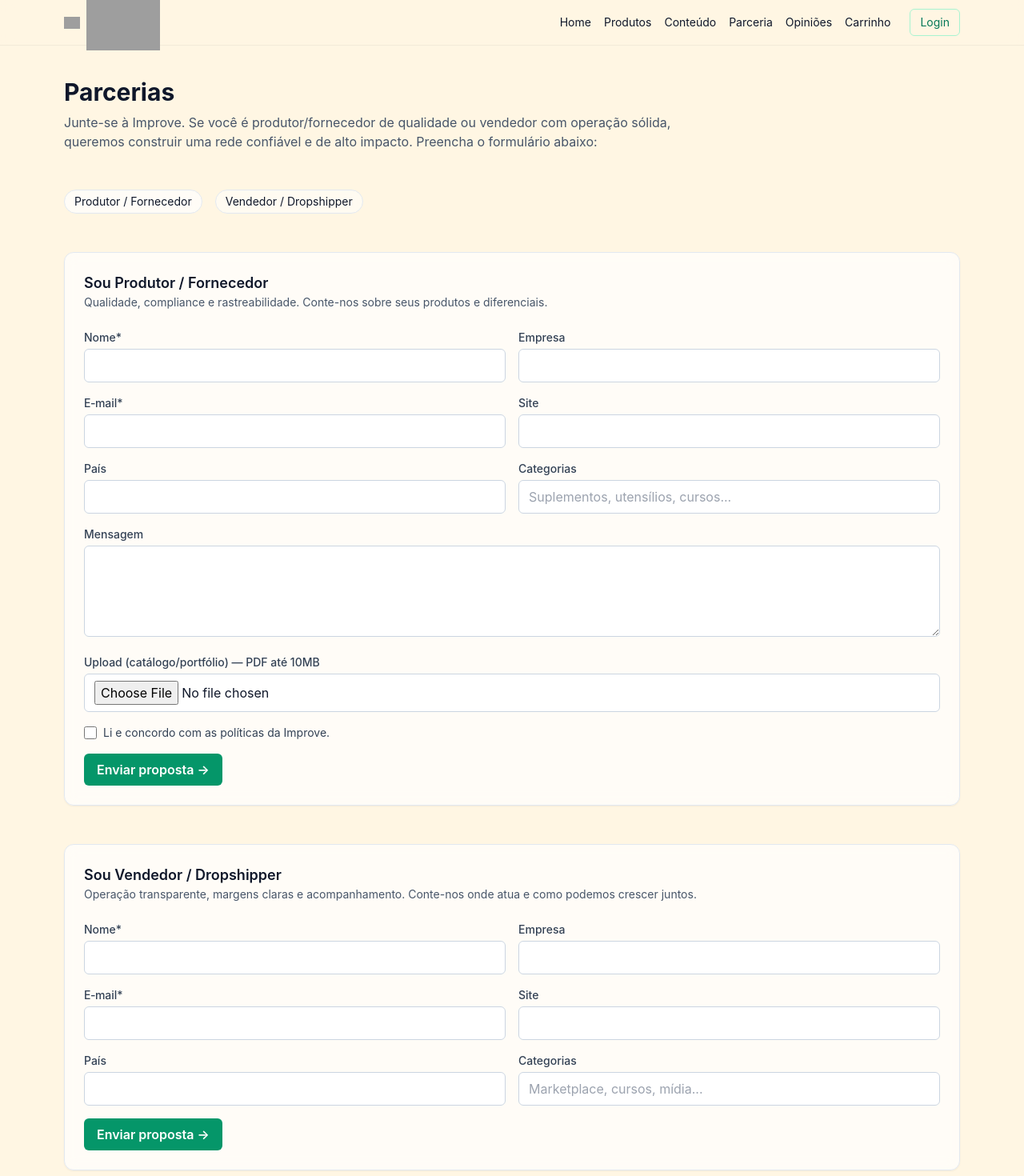
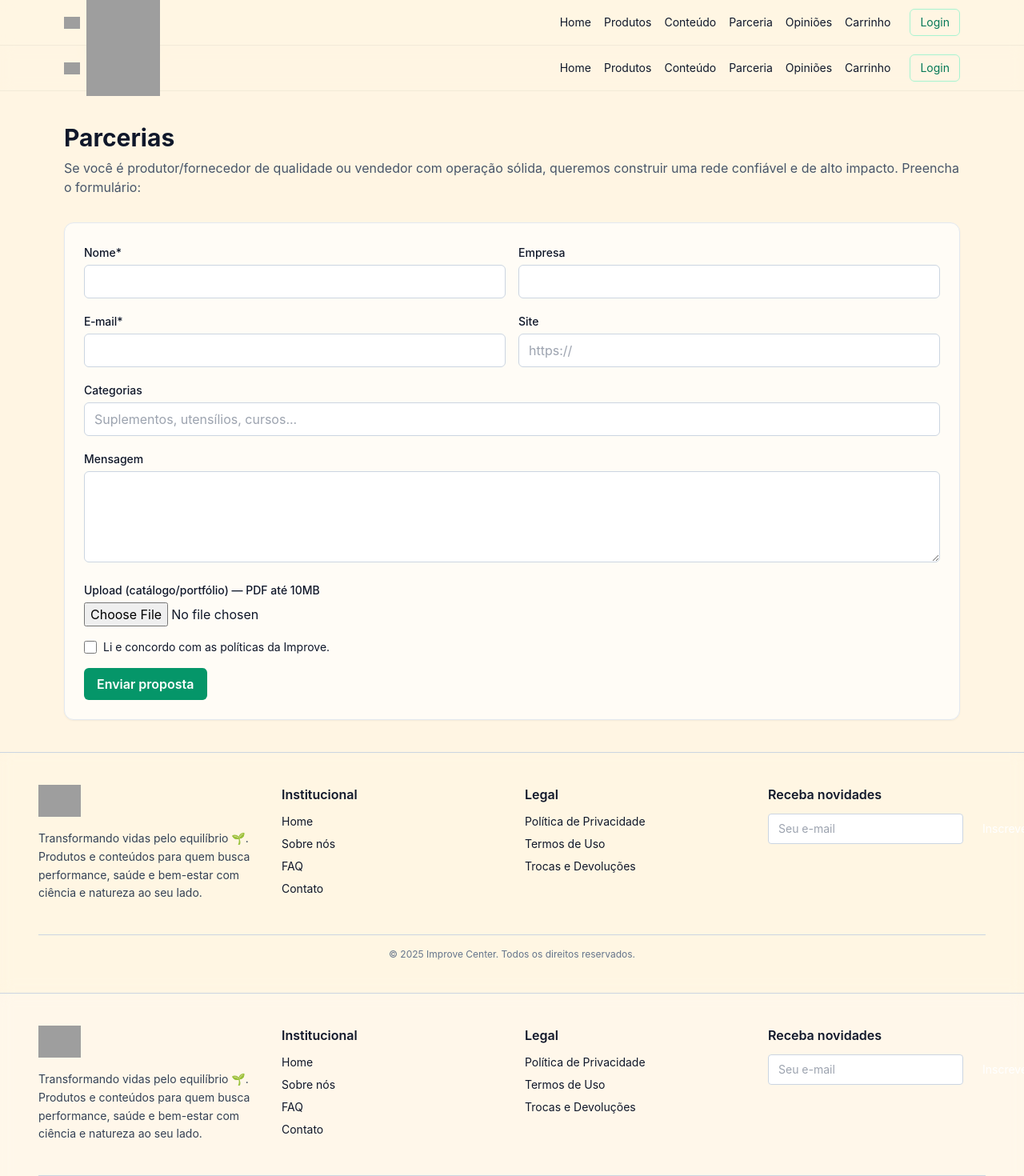
Before and after one commit to psemeghin/improve-center, a Next.js app: page /parcerias in a window 1280 px wide. Shown: the top 1470 px of the page at 80% size. Built offline with nearby package versions, Linux system fonts and the light colour scheme; grey boxes are pictures that could not be loaded.

Commit message:
Update index.tsx

```diff
--- a/pages/parcerias/index.tsx
+++ b/pages/parcerias/index.tsx
@@ -1,150 +1,59 @@
-import Head from "next/head";
+import Layout from "@/components/Layout";
 
-export default function PartnerPage() {
+export default function ParceriasPage() {
   return (
-    <>
-      <Head>
-        <title>Parcerias — Improve</title>
-        <meta
-          name="description"
-          content="Parcerias Improve: junte-se como produtor, fornecedor ou vendedor para crescermos com qualidade e transparência."
-        />
-      </Head>
-
-      <main className="mx-auto max-w-6xl px-4 py-10 space-y-12">
+    <Layout title="Parcerias — Improve" description="Junte-se à Improve: produtores, fornecedores e vendedores em operação sólida para crescermos juntos.">
+      <div className="mx-auto max-w-6xl px-4 py-10 space-y-8">
         <header className="space-y-2">
           <h1 className="text-3xl font-bold">Parcerias</h1>
-          <p className="text-slate-600 max-w-3xl">
-            Junte-se à Improve. Se você é produtor/fornecedor de qualidade ou vendedor com
-            operação sólida, queremos construir uma rede confiável e de alto impacto.
-            Preencha o formulário abaixo:
+          <p className="text-slate-600">
+            Se você é produtor/fornecedor de qualidade ou vendedor com operação sólida,
+            queremos construir uma rede confiável e de alto impacto. Preencha o formulário:
           </p>
         </header>
 
-        {/* Guia de abas simples (apenas visual por enquanto) */}
-        <nav className="flex gap-4 text-sm">
-          <span className="rounded-full bg-white/70 backdrop-blur px-3 py-1 border border-slate-200">
-            Produtor / Fornecedor
-          </span>
-          <span className="rounded-full bg-white/50 backdrop-blur px-3 py-1 border border-slate-200">
-            Vendedor / Dropshipper
-          </span>
-        </nav>
-
-        {/* Produtor / Fornecedor */}
-        <section className="rounded-xl border border-slate-200 bg-white/70 backdrop-blur shadow-sm">
-          <div className="p-6">
-            <h2 className="text-lg font-semibold">Sou Produtor / Fornecedor</h2>
-            <p className="text-slate-600 text-sm">
-              Qualidade, compliance e rastreabilidade. Conte-nos sobre seus produtos e diferenciais.
-            </p>
-
-            <form className="mt-6 grid gap-4 md:grid-cols-2">
-              <div className="md:col-span-1">
-                <label className="block text-sm font-medium text-slate-700">Nome*</label>
-                <input className="mt-1 w-full rounded-md border border-slate-300 px-3 py-2" />
+        <form className="rounded-xl border border-slate-200 bg-white/70 shadow-sm p-6 grid grid-cols-1 md:grid-cols-2 gap-4">
+          <div>
+            <label className="text-sm font-medium">Nome*</label>
+            <input className="mt-1 w-full rounded-md border border-slate-300 px-3 py-2" required />
           </div>
-              <div className="md:col-span-1">
-                <label className="block text-sm font-medium text-slate-700">Empresa</label>
-                <input className="mt-1 w-full rounded-md border border-slate-300 px-3 py-2" />
-              </div>
-
-              <div className="md:col-span-1">
-                <label className="block text-sm font-medium text-slate-700">E‑mail*</label>
-                <input type="email" className="mt-1 w-full rounded-md border border-slate-300 px-3 py-2" />
-              </div>
-              <div className="md:col-span-1">
-                <label className="block text-sm font-medium text-slate-700">Site</label>
-                <input className="mt-1 w-full rounded-md border border-slate-300 px-3 py-2" />
-              </div>
-
           <div>
-                <label className="block text-sm font-medium text-slate-700">País</label>
+            <label className="text-sm font-medium">Empresa</label>
             <input className="mt-1 w-full rounded-md border border-slate-300 px-3 py-2" />
           </div>
           <div>
-                <label className="block text-sm font-medium text-slate-700">Categorias</label>
-                <input placeholder="Suplementos, utensílios, cursos..."
-                       className="mt-1 w-full rounded-md border border-slate-300 px-3 py-2" />
+            <label className="text-sm font-medium">E‑mail*</label>
+            <input type="email" className="mt-1 w-full rounded-md border border-slate-300 px-3 py-2" required />
           </div>
-
+          <div>
+            <label className="text-sm font-medium">Site</label>
+            <input placeholder="https://" className="mt-1 w-full rounded-md border border-slate-300 px-3 py-2" />
+          </div>
           <div className="md:col-span-2">
-                <label className="block text-sm font-medium text-slate-700">Mensagem</label>
+            <label className="text-sm font-medium">Categorias</label>
+            <input placeholder="Suplementos, utensílios, cursos..." className="mt-1 w-full rounded-md border border-slate-300 px-3 py-2" />
+          </div>
+          <div className="md:col-span-2">
+            <label className="text-sm font-medium">Mensagem</label>
             <textarea rows={4} className="mt-1 w-full rounded-md border border-slate-300 px-3 py-2" />
           </div>
-
           <div className="md:col-span-2">
-                <label className="block text-sm font-medium text-slate-700">
-                  Upload (catálogo/portfólio) — PDF até 10MB
-                </label>
-                <input type="file" accept="application/pdf"
-                       className="mt-1 w-full rounded-md border border-slate-300 px-3 py-2 bg-white" />
+            <label className="text-sm font-medium">Upload (catálogo/portfólio) — PDF até 10MB</label>
+            <input type="file" accept="application/pdf" className="mt-1 block" />
           </div>
-
           <div className="md:col-span-2 flex items-center gap-2">
-                <input id="agree-1" type="checkbox" className="h-4 w-4 rounded border-slate-300" />
-                <label htmlFor="agree-1" className="text-sm text-slate-700">
+            <input id="agree" type="checkbox" className="h-4 w-4" required />
+            <label htmlFor="agree" className="text-sm">
               Li e concordo com as políticas da Improve.
             </label>
           </div>
-
           <div className="md:col-span-2">
-                <button type="button"
-                        className="rounded-md bg-emerald-600 text-white px-4 py-2 font-semibold hover:bg-emerald-700">
-                  Enviar proposta →
+            <button className="rounded-md bg-emerald-600 px-4 py-2 text-white font-semibold hover:bg-emerald-700">
+              Enviar proposta
             </button>
           </div>
         </form>
       </div>
-        </section>
-
-        {/* Vendedor / Dropshipper */}
-        <section className="rounded-xl border border-slate-200 bg-white/70 backdrop-blur shadow-sm">
-          <div className="p-6">
-            <h2 className="text-lg font-semibold">Sou Vendedor / Dropshipper</h2>
-            <p className="text-slate-600 text-sm">
-              Operação transparente, margens claras e acompanhamento. Conte-nos onde atua e como podemos crescer juntos.
-            </p>
-
-            <form className="mt-6 grid gap-4 md:grid-cols-2">
-              <div className="md:col-span-1">
-                <label className="block text-sm font-medium text-slate-700">Nome*</label>
-                <input className="mt-1 w-full rounded-md border border-slate-300 px-3 py-2" />
-              </div>
-              <div className="md:col-span-1">
-                <label className="block text-sm font-medium text-slate-700">Empresa</label>
-                <input className="mt-1 w-full rounded-md border border-slate-300 px-3 py-2" />
-              </div>
-
-              <div className="md:col-span-1">
-                <label className="block text-sm font-medium text-slate-700">E‑mail*</label>
-                <input type="email" className="mt-1 w-full rounded-md border border-slate-300 px-3 py-2" />
-              </div>
-              <div className="md:col-span-1">
-                <label className="block text-sm font-medium text-slate-700">Site</label>
-                <input className="mt-1 w-full rounded-md border border-slate-300 px-3 py-2" />
-              </div>
-
-              <div>
-                <label className="block text-sm font-medium text-slate-700">País</label>
-                <input className="mt-1 w-full rounded-md border border-slate-300 px-3 py-2" />
-              </div>
-              <div>
-                <label className="block text-sm font-medium text-slate-700">Categorias</label>
-                <input placeholder="Marketplace, cursos, mídia..."
-                       className="mt-1 w-full rounded-md border border-slate-300 px-3 py-2" />
-              </div>
-
-              <div className="md:col-span-2">
-                <button type="button"
-                        className="rounded-md bg-emerald-600 text-white px-4 py-2 font-semibold hover:bg-emerald-700">
-                  Enviar proposta →
-                </button>
-              </div>
-            </form>
-          </div>
-        </section>
-      </main>
-    </>
+    </Layout>
   );
 }
```
Lines whose indentation alone changed are shown as unchanged.
